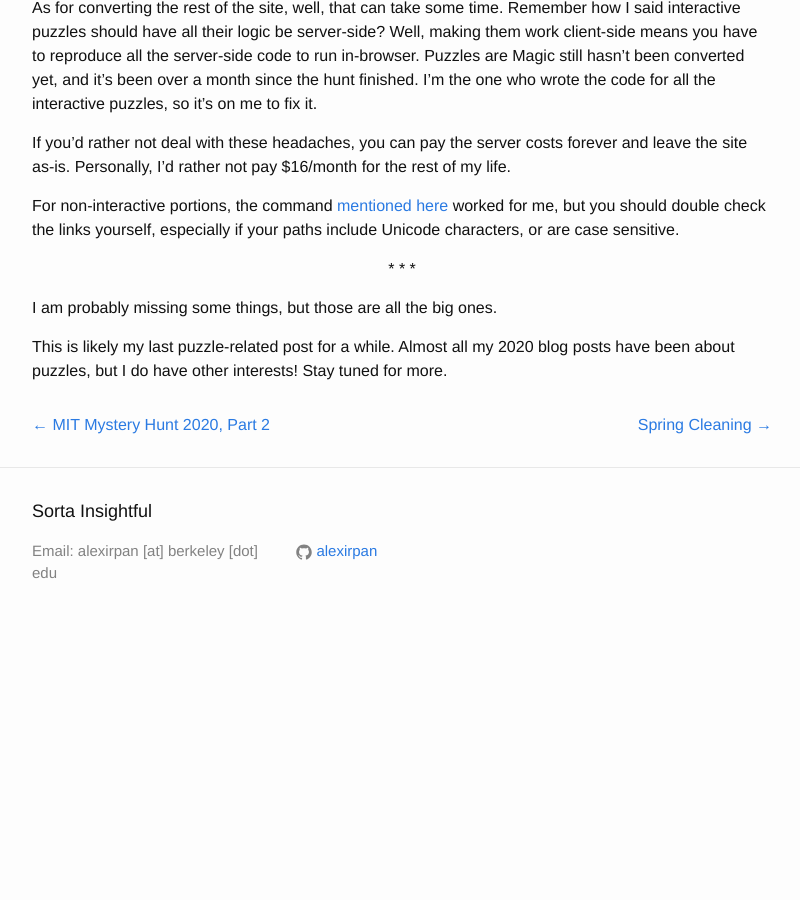
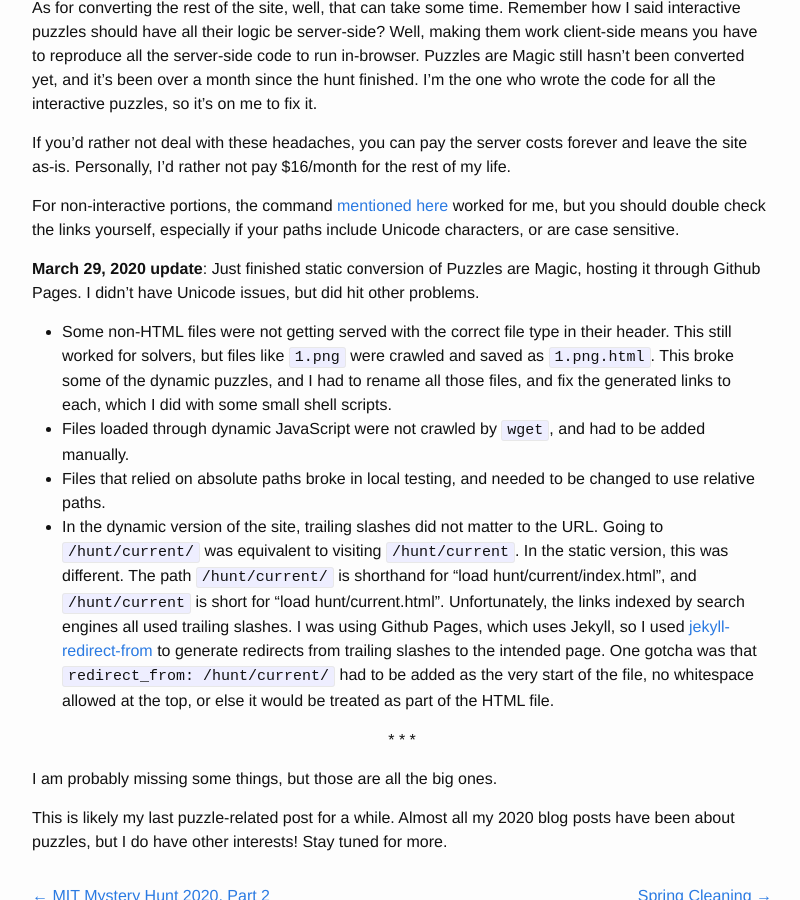
Before and after one commit to alexirpan/alexirpan.github.io, a Jekyll site: the page built from _posts/2020-03-16-puzzlehunt-tech.markdown, in a window 1280 px wide and 900 px high, scrolled down 10799 px. Shown: the whole window, without its empty margins (238-1038 px from the left). Built offline with Jekyll 4.4.1, drawn with Linux system fonts in a browser that asks for light colours; nearby versions of some CDN libraries; before the commit the page ends 11444 px from its top, so only the background shows below that.

Commit message:
Add static conversion notes to hunt tech checklist.

```diff
--- a/_posts/2020-03-16-puzzlehunt-tech.markdown
+++ b/_posts/2020-03-16-puzzlehunt-tech.markdown
@@ -651,6 +651,31 @@ For non-interactive portions, the command [mentioned here](https://www.linuxjour
 worked for me, but you should double check the links yourself, especially
 if your paths include Unicode characters, or are case sensitive.
 
+**March 29, 2020 update**: Just finished static conversion of Puzzles are Magic,
+hosting it through Github Pages. I didn't have Unicode issues, but did hit other
+problems.
+
+* Some non-HTML files were not getting served with the correct file type in their
+header. This still worked for solvers, but files like `1.png` were crawled and saved as `1.png.html`.
+This broke some of the dynamic puzzles,
+and I had to rename all those files, and
+fix the generated links to each, which I did with some small shell scripts.
+* Files loaded through dynamic JavaScript were not crawled by `wget`, and had to
+be added manually.
+* Files that relied on absolute paths broke in local testing, and needed to be
+changed to use relative paths.
+* In the dynamic version of the site, trailing slashes did not matter to the
+URL. Going to `/hunt/current/` was equivalent to visiting `/hunt/current`. In
+the static version, this was different. The path `/hunt/current/` is shorthand
+for "load hunt/current/index.html", and `/hunt/current` is short for "load
+hunt/current.html". Unfortunately, the links indexed by search engines all used
+trailing slashes. I was using Github Pages, which uses Jekyll, so I used
+[jekyll-redirect-from](https://github.com/jekyll/jekyll-redirect-from) to
+generate redirects from trailing slashes to the intended page. One gotcha was
+that `redirect_from: /hunt/current/`
+had to be added as the very start of the file, no whitespace allowed at the top,
+or else it would be treated as part of the HTML file.
+
 \* \* \*
 {: .centered }
 
```
